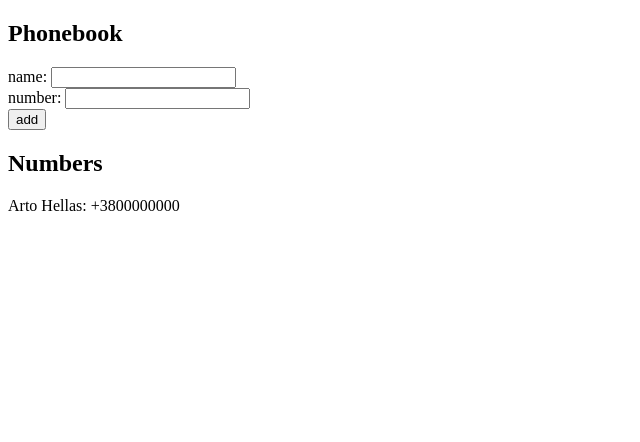
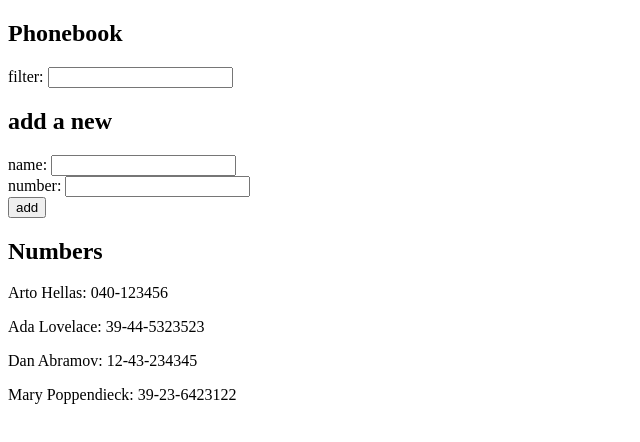
Before and after one commit to razorbanana/part2, a React (Create React App) app in the folder phonebook/: page / in a window 1280 px wide. Shown: the top 442 px of the page, without its empty margins (0-640 px from the left). Built offline with nearby package versions, Linux system fonts and the light colour scheme; the HTML template or start-up script is replaced by a standard one.

Commit message:
2.9 is done

```diff
--- a/phonebook/src/App.js
+++ b/phonebook/src/App.js
@@ -3,13 +3,14 @@ import { useState } from 'react'
 
 const App = () => {
   const [persons, setPersons] = useState([
-    {
-      name: 'Arto Hellas',
-      number: '+3800000000'
-    }
+    { name: 'Arto Hellas', number: '040-123456'},
+    { name: 'Ada Lovelace', number: '39-44-5323523'},
+    { name: 'Dan Abramov', number: '12-43-234345'},
+    { name: 'Mary Poppendieck', number: '39-23-6423122'}
   ])
   const [newName, setNewName] = useState('')
   const [newNumber, setNewNumber] = useState('')
+  const [filter, setFilter] = useState('')
 
   const insertNew = (event) => {
     event.preventDefault()
@@ -39,9 +40,21 @@ const App = () => {
     setNewNumber(event.target.value)
   }
 
+  const handleFilterChange = (event) => {
+    setFilter(event.target.value)
+    console.log(event.target.value)
+    console.log(persons.filter(person => person.name.substring(0, filter.length) === filter))
+  }
+
+  const personsToShow = persons.filter(person => person.name.substring(0, filter.length) === filter)
+
   return (
     <div>
       <h2>Phonebook</h2>
+      <div>
+        filter: <input value = {filter} onChange={handleFilterChange}/>
+      </div>
+      <h2>add a new</h2>
       <form  onSubmit={insertNew}>
         <div>
           name: <input value = {newName} onChange={handleNameChange}/>
@@ -54,7 +67,7 @@ const App = () => {
         </div>
       </form>
       <h2>Numbers</h2>
-      {persons.map(person => <p key = {person.name}>{person.name}: {person.number}</p>)}
+      {personsToShow.map(person => <p key = {person.name}>{person.name}: {person.number}</p>)}
 
     </div>
   )
```
